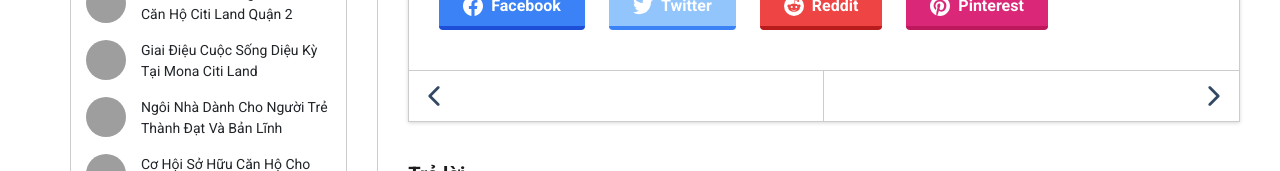
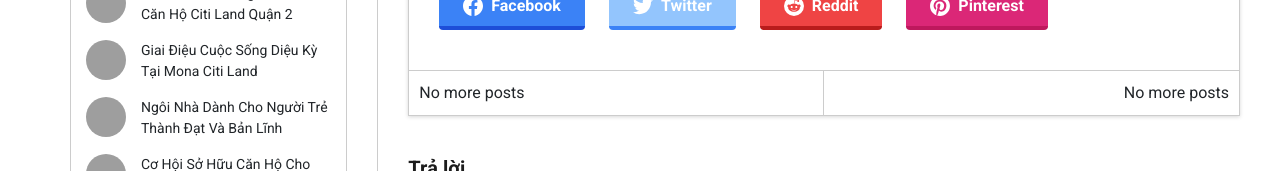
Before and after one commit to ABEL-77-PTIT/Frontend_Dev, a React (Create React App) app: page /my/real_estate/1 in a window 1280 px wide. Shown: the part 300-471 px from the top of the page. Built offline with nearby package versions, Linux system fonts and the light colour scheme; grey boxes are pictures that could not be loaded; a web font is replaced by a local one.

Commit message:
happy coding: newsDetails

```diff
--- a/src/features/CitiAlto/components/NewDetails/NewDetails.jsx
+++ b/src/features/CitiAlto/components/NewDetails/NewDetails.jsx
@@ -8,47 +8,23 @@ import { NewsService } from "../../../../app/Services/CitiAlto";
 import { BiSearchAlt2 } from "react-icons/bi";
 
 import { IoIosArrowBack, IoIosArrowForward } from "react-icons/io";
+import usePanigateNext from "../usePanigateNext";
+import usePanigatePrev from "../usePanigatePrev";
 
 const getNewSDetailsByTitle = (title) => {
     return NewsService.news.find((tintuc) => tintuc.title === title);
 };
-// const getNewsDetailsPrevPanigation = (newsDetailsCurrentId) => {
-//     return NewsService.news.find((tintuc) => tintuc.id === newsDetailsCurrentId - 1)
-// }
-// const getNewsDetailsNextPanigation = (newsDetailsCurrentId) => {
-//     return NewsService.news.find((tintuc) => tintuc.id === newsDetailsCurrentId + 1)
-// }
+
 const NewDetails = () => {
     const [newsDetails, setNewsDetails] = useState();
-    const [newsDetailsPrev, setNewsDetailsPrev] = useState();
-    const [newsDetailsNext, setNewsDetailsNext] = useState();
     const slug = useParams();
+    const isNewsDetailsNext = usePanigateNext(newsDetails?.id + 1);
+    const isNewsDetailsPrev = usePanigatePrev(newsDetails?.id - 1);
 
     useEffect(() => {
         setNewsDetails(getNewSDetailsByTitle(slug.id));
     }, [slug]);
 
-    //hien thi title la cai truoc vaf sau trang hien tai
-    //khi click vaof title thi chuyen noi dung sang baif viet truoc. neu >= 1 thi dung viec click laij
-    // khi click vaof ttile sau thi chuyen sang bai viet sau, == total thfi dung lai.
-
-    const handleChangeNewsDetailsPrev = (newsDetailsCurrentId) => {
-        if (newsDetailsCurrentId >= 0)
-            setNewsDetailsPrev(
-                NewsService.news.find(
-                    (tintuc) => tintuc.id === newsDetailsCurrentId
-                )
-            );
-    };
-
-    const handleChangeNewsDetailsNext = (newsDetailsCurrentId) => {
-        if (newsDetailsCurrentId <= 4)
-            setNewsDetailsNext(
-                NewsService.news.find(
-                    (tintuc) => tintuc.id === newsDetailsCurrentId
-                )
-            );
-    };
     return (
         <>
             <Header />
@@ -155,30 +131,28 @@ const NewDetails = () => {
                             <nav>
                                 <ul className="news__details--panigation">
                                     <li className="panigation__left">
-                                        <button
-                                            type="button"
-                                            onClick={() =>
-                                                handleChangeNewsDetailsPrev(
-                                                    newsDetails?.id - 1
-                                                )
-                                            }
-                                        >
-                                            <IoIosArrowBack className="panigation__icon--left" />
-                                            <p>{newsDetailsPrev?.title}</p>
-                                        </button>
+                                        {isNewsDetailsPrev ? (
+                                            <Link to={`/my/real_estate/${isNewsDetailsPrev.title}`} className="paginate__link">
+                                                <IoIosArrowBack className="panigation__icon--left" />
+                                                <p>
+                                                    {isNewsDetailsPrev?.title}
+                                                </p>
+                                            </Link>
+                                        ) : (
+                                            "No more posts"
+                                        )}
                                     </li>
-                                    <li
-                                        className="panigation__right"
-                                        onClick={() =>
-                                            handleChangeNewsDetailsNext(
-                                                newsDetails?.id + 1
-                                            )
-                                        }
-                                    >
-                                        <button type="button">
-                                            <p>{newsDetailsNext?.title}</p>
-                                            <IoIosArrowForward className="panigation__icon--right" />
-                                        </button>
+                                    <li className="panigation__right">
+                                        {isNewsDetailsNext ? (
+                                            <Link to={`/my/real_estate/${isNewsDetailsNext.title}`} className="paginate__link">
+                                                <p>
+                                                    {isNewsDetailsNext?.title}
+                                                </p>
+                                                <IoIosArrowForward className="panigation__icon--right" />
+                                            </Link>
+                                        ) : (
+                                            "No more posts"
+                                        )}
                                     </li>
                                 </ul>
                             </nav>
--- a/src/features/CitiAlto/components/NewDetails/newDetails.css
+++ b/src/features/CitiAlto/components/NewDetails/newDetails.css
@@ -145,7 +145,7 @@
     padding: 10px;
 }
 
-.panigation__left button {
+.panigation__left .paginate__link {
     display: flex;
     align-items: center;
     border: none;
@@ -160,18 +160,18 @@
     padding: 10px;
 }
 
-.panigation__right button {
+.panigation__right .paginate__link {
     display: flex;
     align-items: center;
     border: none;
 }
 
-.panigation__left button:focus {
-    outline: none;
+.panigation__left .paginate__link:hover {
+    color: red;
 }
 
-.panigation__right button:focus {
-    outline: none;
+.panigation__right .paginate__link:hover {
+    color: red;
 }
 
 .panigation__icon--left {
--- a/src/features/CitiAlto/components/introduce/introduce.css
+++ b/src/features/CitiAlto/components/introduce/introduce.css
@@ -23,7 +23,7 @@
     margin-bottom: 20px;
 }
 
-.introduce__content--desc  h1 {
+.introduce__content--desc h1 {
     color: var(--primaryColor);
     font-family: var(--fontFamily2);
     font-size: 40px;
@@ -44,10 +44,21 @@
 }
 
 .introduce__content--img img {
-    height: 380px;
+    /* height: 380px; */
+    width: 100%;
+    height: 100%;
+    transition-duration: 0.5s;
+    -webkit-transition-duration: 0.5s;
+    -moz-transition-duration: 0.5s;
+    -o-transition-duration: 0.5s;
+    -ms-transition-duration: 0.5s;
 }
 
-.introduce__content--img:hover img {
-    height: 400px;
-    transition: all 0.5s ease-out;
+.introduce__content--img img:hover {
+    transform: scale(1.2);
+    -webkit-transform: scale(1.2);
+    -moz-transform: scale(1.2);
+    -o-transform: scale(1.2);
+    -ms-transform: scale(1.2);
+    cursor: pointer;
 }
--- a/src/features/CitiAlto/components/position/position.css
+++ b/src/features/CitiAlto/components/position/position.css
@@ -37,7 +37,7 @@
     overflow: hidden;
 }
 
-.position__img img {
+/* .position__img img {
   width: 100%;
 }
 
@@ -45,7 +45,7 @@
     width: 110%;
     transition: 0.5s ease;
     cursor: pointer;
-}
+} */
 
 .position__details h3 {
     background-color: var(--primaryColor);
--- /dev/null
+++ b/src/features/CitiAlto/components/usePanigateNext.js
@@ -0,0 +1,12 @@
+import { useEffect, useState } from 'react'
+import { NewsService } from '../../../app/Services/CitiAlto'
+
+const usePanigateNext = ( props ) => {
+    const [newsDetailsNext, setNewsDetailsNext] = useState(null)
+    useEffect(() => {
+      setNewsDetailsNext(NewsService.news.find((tintuc) => tintuc.id === props))
+    }, [props])
+  return newsDetailsNext
+}
+
+export default usePanigateNext
--- /dev/null
+++ b/src/features/CitiAlto/components/usePanigatePrev.js
@@ -0,0 +1,12 @@
+import { useEffect, useState } from 'react'
+import { NewsService } from '../../../app/Services/CitiAlto'
+
+const usePanigatePrev = ( props ) => {
+    const [newsDetailsPrev, setNewsDetailsPrev] = useState(null)
+    useEffect(() => {
+      setNewsDetailsPrev(NewsService.news.find((tintuc) => tintuc.id === props))
+    }, [props])
+  return newsDetailsPrev
+}
+
+export default usePanigatePrev
--- a/src/features/CitiAlto/components/utilities/utilities.css
+++ b/src/features/CitiAlto/components/utilities/utilities.css
@@ -27,6 +27,11 @@
     grid-template-rows: auto auto;
     column-gap: 3rem;
     margin-bottom: 30px;
+}
+.utilities__internalArea--img {
+    width: 100%;
+    height: 100%;
+    overflow: hidden;
 }
 
 .internalArea__content h3 {
@@ -94,7 +99,3 @@
     font-size: 10px;
     margin-right: 10px;
 }
-
-.utilities__suburbs img {
-    width: 100%;
-}
--- a/src/features/Error/components/NotFound.js
+++ b/src/features/Error/components/NotFound.js
@@ -2,11 +2,11 @@ import React from "react";
 import { Link } from "react-router-dom";
 const NotFoundPage = () => {
     return (
-        <div>
-            <h1 style={{ color: "red", fontSize: 100 }}>404</h1>
-            <h3>Page Not Found</h3>
+        <div className="absolute top-2/4 text-center left-2/4 -translate-x-1/2 -translate-y-1/2">
+            <h1 className="text-red-700 text-[100px]">404</h1>
+            <h3 className="text-32 text-green-600 mb-4">Page Not Found</h3>
             <p>
-                <Link to="/">Go Home</Link>
+                <Link to="/" className="text-red-600 font-semibold text-24 hover:text-red-800">Go Home</Link>
             </p>
         </div>
     );
--- a/src/index.css
+++ b/src/index.css
@@ -2,18 +2,36 @@
 @tailwind components;
 @tailwind utilities;
 
-
 @layer components {
-    .check-content{
-      @apply mb-[51px] flex gap-8 ml-[70px] mr-[29px] items-center md:mx-0;
+    .check-content {
+        @apply mb-[51px] flex gap-8 ml-[70px] mr-[29px] items-center md:mx-0;
     }
-    .btn-hover{
-      @apply hover:text-purple-500 transition-all duration-200 cursor-pointer
+    .btn-hover {
+        @apply hover:text-purple-500 transition-all duration-200 cursor-pointer;
     }
-    .container{
-      @apply w-[1200px] m-auto;
+    .container {
+        @apply w-[1200px] m-auto;
     }
     .textColorGradient {
-      @apply font-extrabold text-transparent text-32 bg-clip-text bg-gradient-to-r from-purple-600 to-red-600
+        @apply font-extrabold text-transparent text-32 bg-clip-text bg-gradient-to-r from-purple-600 to-red-600;
     }
-  }
+    .thumbnail {
+        @apply w-full h-full duration-500
+        /* width: 100%;
+        height: 100%;
+        transition-duration: 0.5s;
+        -webkit-transition-duration: 0.5s;
+        -moz-transition-duration: 0.5s;
+        -o-transition-duration: 0.5s;
+        -ms-transition-duration: 0.5s; */
+    }
+    .thumbnail:hover {
+      @apply scale-125 cursor-pointer
+        /* transform: scale(1.2);
+        -webkit-transform: scale(1.2);
+        -moz-transform: scale(1.2);
+        -o-transform: scale(1.2);
+        -ms-transform: scale(1.2);
+        cursor: pointer; */
+    }
+}
```
Also changed, not shown: src/features/CitiAlto/components/position/Position.jsx (+16 -8 lines), src/features/CitiAlto/components/utilities/Utilities.jsx (+8 -1 lines).
